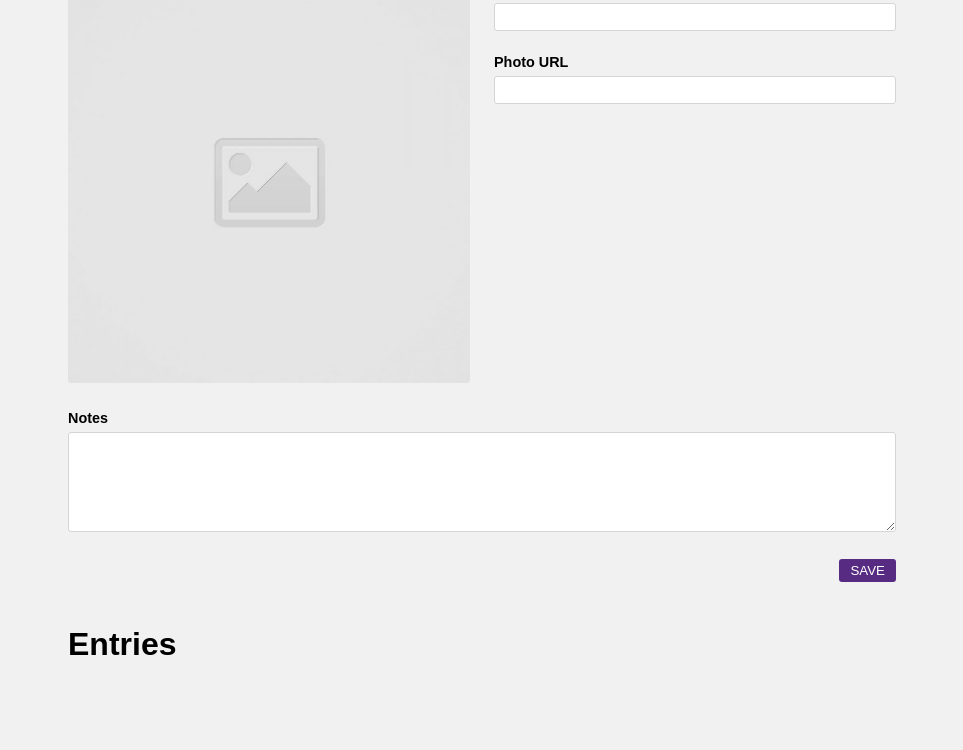
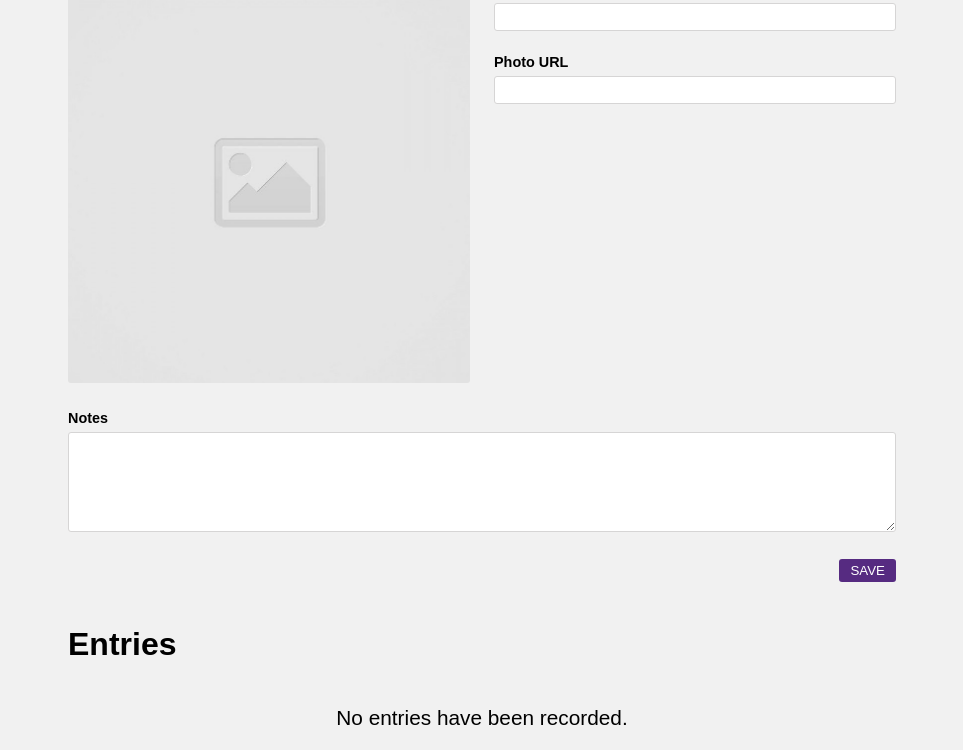
Before and after one commit to mduguil/code-journal, a website: page index.html in a window 1280 px wide. Shown: the part 141-891 px from the top of the page, without its empty margins (158-1121 px from the left). Before the commit the page ends 826 px from the top, so only its background shows below. Drawn offline with Linux system fonts and the light colour scheme.

Commit message:
added placeholder text

```diff
--- a/css/styles.css
+++ b/css/styles.css
@@ -109,6 +109,11 @@ li {
   font-size: 1.3rem;
 }
 
+.placeholder-container {
+  text-align: center;
+  font-size: 1.3rem;
+}
+
 button:hover {
   cursor: pointer;
 }
--- a/index.html
+++ b/index.html
@@ -59,10 +59,15 @@
     </div>
     <div class="entries" data-view="entries">
       <div class="container entry-container" id="entries">
-        <div class="column-full section-name">
-          <h1>Entries</h1>
-          <div class="add-btn-container hidden">
-            <button class="new-entry-btn">New</button>
+        <div>
+          <div class="column-full section-name">
+            <h1>Entries</h1>
+            <div class="add-btn-container hidden">
+              <button class="new-entry-btn">New</button>
+            </div>
+          </div>
+          <div class="placeholder-container hidden">
+            <p>No entries have been recorded.</p>
           </div>
         </div>
       </div>
--- a/js/main.js
+++ b/js/main.js
@@ -10,6 +10,7 @@ var $notes = document.querySelector('#notes');
 var $navbarEntries = document.querySelector('.nav-entries');
 var $addEntryBtn = document.querySelector('.add-btn-container');
 var $entryContainer = document.querySelector('.entry-container');
+var $placeholderText = document.querySelector('.placeholder-container');
 
 $imgUrl.addEventListener('input', function (event) {
   $imgPreview.setAttribute('src', event.target.value);
@@ -24,6 +25,10 @@ $addEntryBtn.addEventListener('click', function (event) {
   $formContainer.className = 'entry-form';
   $addEntryBtn.className = 'add-btn-container hidden';
 });
+
+if (data.entries.length === 0) {
+  $placeholderText.className = 'placeholder-container';
+}
 
 $form.addEventListener('submit', function (event) {
   event.preventDefault();
```
